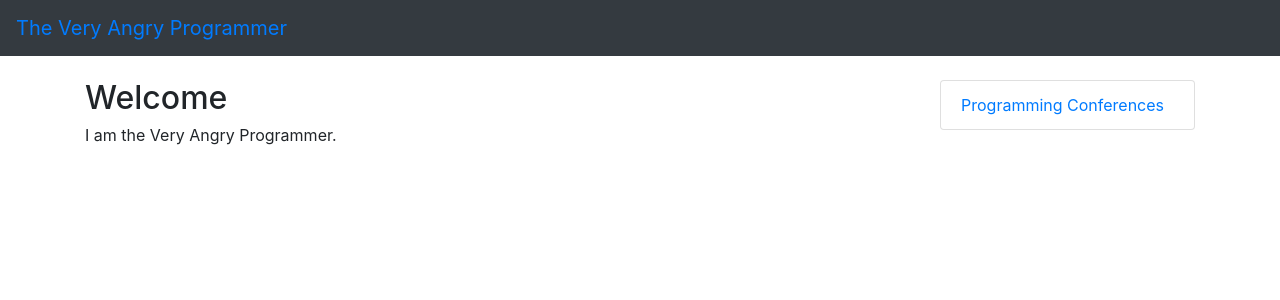
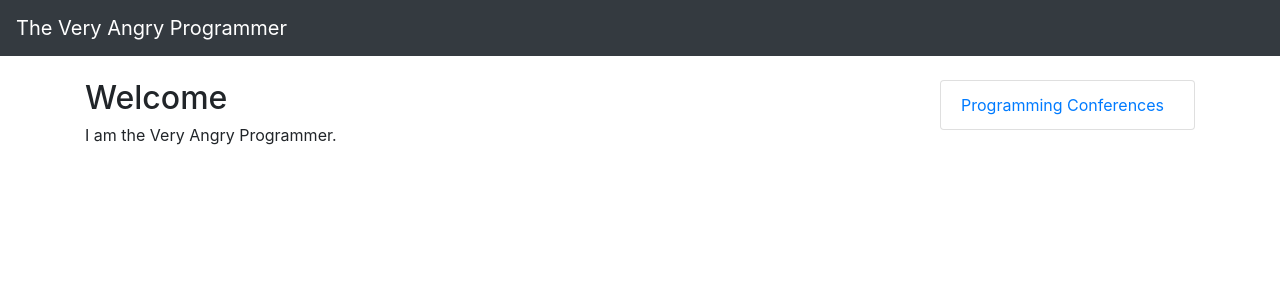
Before and after one commit to VeryAngryProgrammer/veryangryprogrammer.github.io, a Jekyll site: the page built from index.md, in a window 1280 px wide. Shown: the top 300 px of the page. Built offline with Jekyll 4.4.1, drawn with Linux system fonts in a browser that asks for light colours; our own code applies the rules of GitHub Pages for plain Markdown files.

Commit message:
Update default.html

```diff
--- a/_layouts/default.html
+++ b/_layouts/default.html
@@ -15,7 +15,7 @@
   </head>
   <body>
     <nav class="navbar navbar-dark bg-dark">
-      <span class="navbar-brand"><a href="/">{{ site.title }}</a></span>
+      <a href="/" class="navbar-brand">{{ site.title }}</a>
     </nav>
     <br />
     <div class="container">
```
